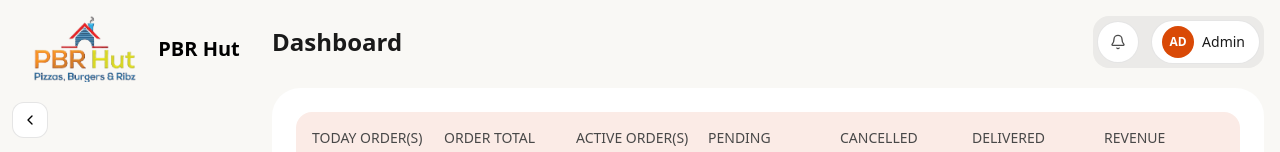
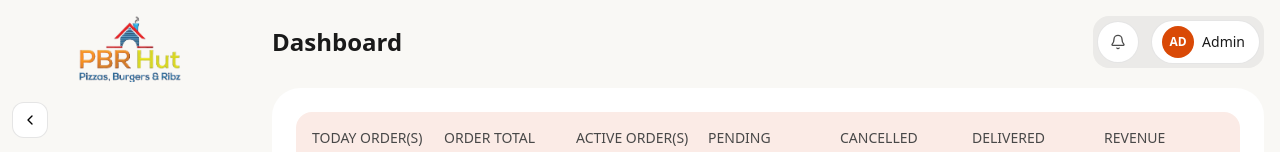
Before and after one commit to murad403/pbr-hut-admin-dashboard, a Next.js app: page / in a window 1280 px wide. Shown: the top 152 px of the page. Built offline with nearby package versions, Linux system fonts and the light colour scheme; no server answers.

Commit message:
feat: add AdminSidebar component with collapsible navigation and logout functionality

```diff
--- a/src/components/shared/AdminSidebar.tsx
+++ b/src/components/shared/AdminSidebar.tsx
@@ -45,7 +45,7 @@ const SidebarContent = ({ collapsed, onToggleCollapse, onCloseMobile, onLogout }
       <div className={cn("mb-5 flex items-center", collapsed ? "justify-center" : "justify-between")}>
         <div className={cn("flex items-center justify-center w-full", collapsed ? "justify-center" : "gap-2")}>
           <Image src={logo} alt="PBR Hut" width={130} height={50} className="object-" />
-          {!collapsed && <span className="text-xl font-semibold text-heading">PBR Hut</span>}
+          {/* {!collapsed && <span className="text-xl font-semibold text-heading">PBR Hut</span>} */}
         </div>
 
         {!collapsed && onCloseMobile ? (
```
